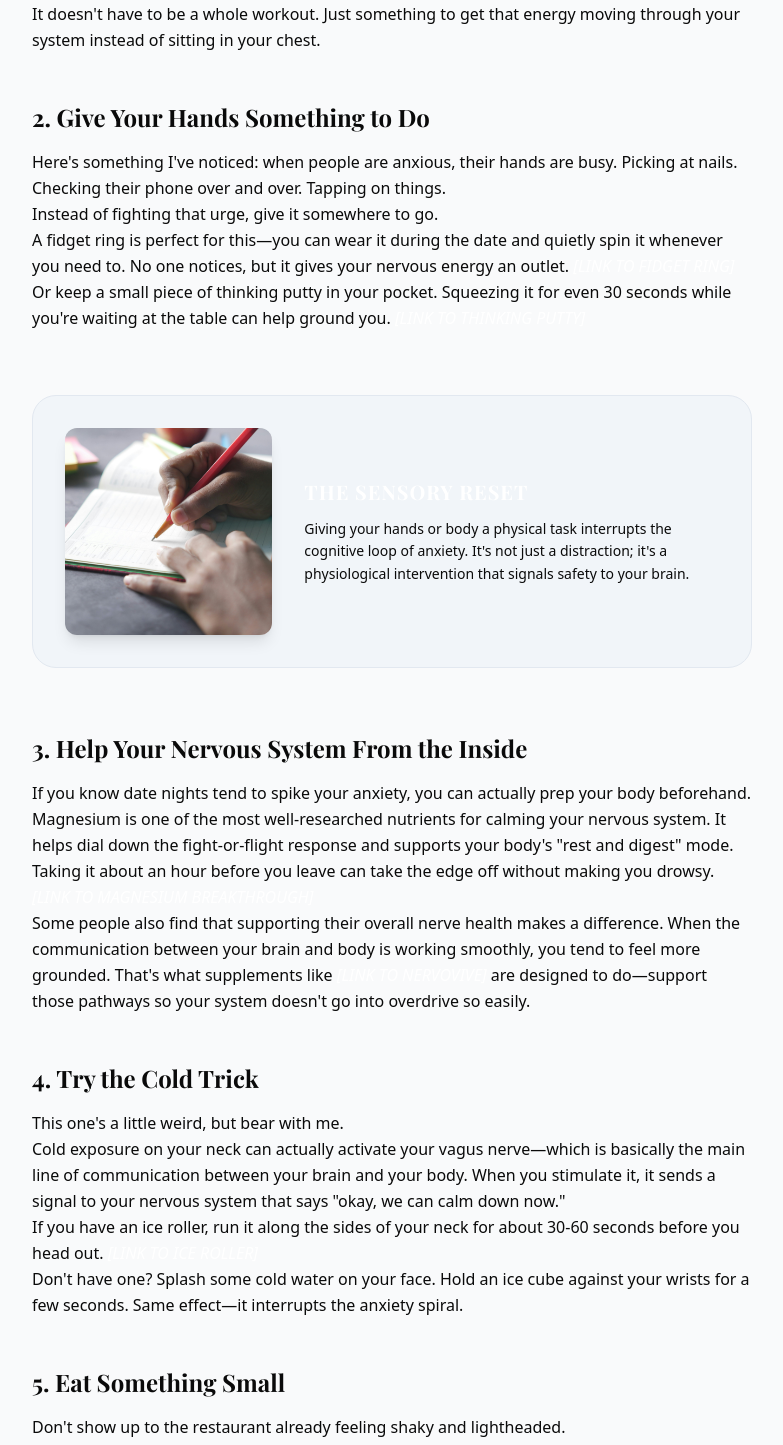
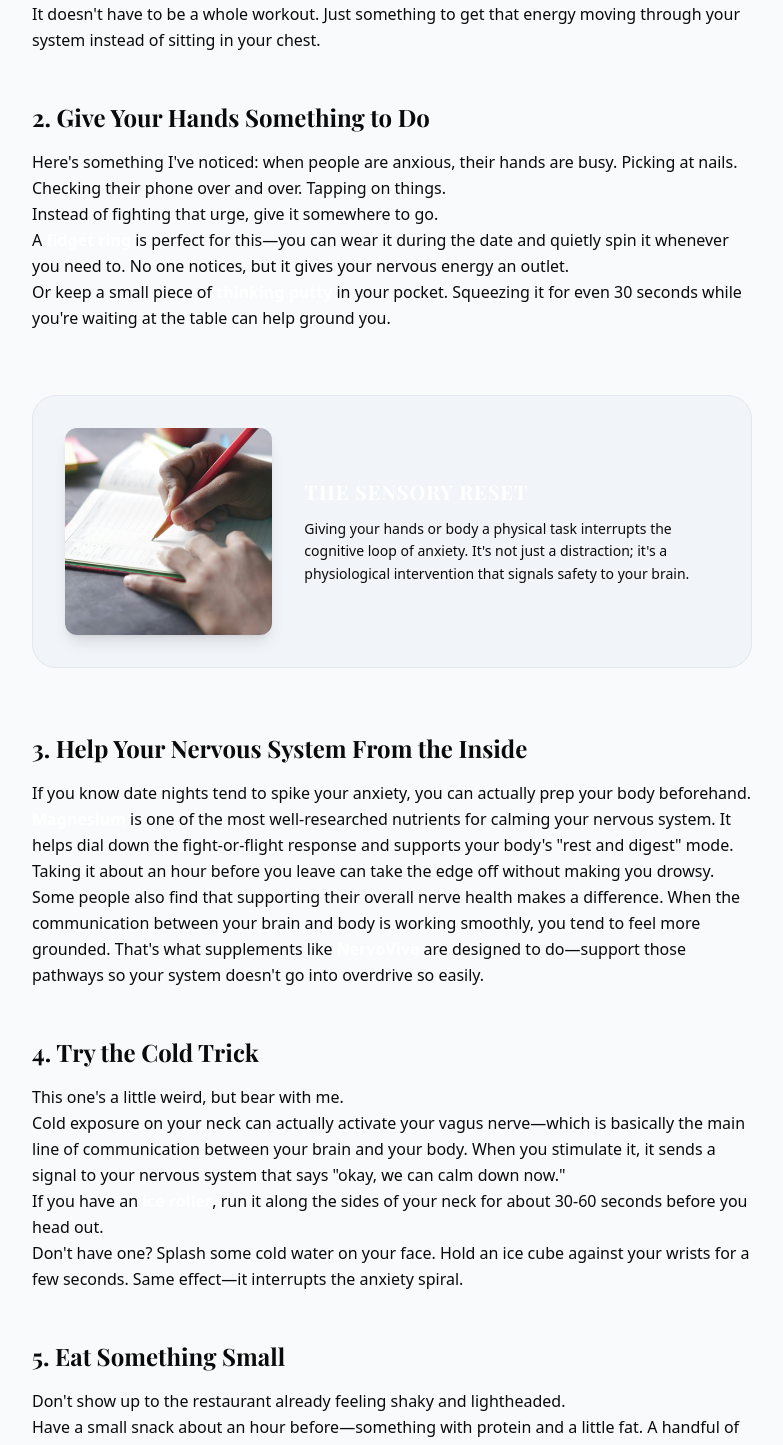
Before and after one commit to FormiloStudios/calmclarity_stitch, a Next.js app: page /articles/why-you-feel-anxious-before-date-night in a window 1280 px wide. Shown: the part 3122-4567 px from the top of the page, without its empty margins (248-1031 px from the left). Built offline with nearby package versions, Linux system fonts and the light colour scheme; a web font is replaced by a local one.

Commit message:
Add affiliate links to Article 1 and remove placeholders

```diff
--- a/src/app/articles/why-you-feel-anxious-before-date-night/page.tsx
+++ b/src/app/articles/why-you-feel-anxious-before-date-night/page.tsx
@@ -137,10 +137,10 @@ export default function ArticlePage() {
                         </p>
                         <p>Instead of fighting that urge, give it somewhere to go.</p>
                         <p>
-                            A fidget ring is perfect for this—you can wear it during the date and quietly spin it whenever you need to. No one notices, but it gives your nervous energy an outlet. <span className="text-primary italic">[LINK TO FIDGET RING]</span>
+                            A <a href="https://amzn.to/4kogorP" target="_blank" rel="noopener noreferrer" className="text-primary hover:underline font-bold">fidget ring</a> is perfect for this—you can wear it during the date and quietly spin it whenever you need to. No one notices, but it gives your nervous energy an outlet.
                         </p>
                         <p>
-                            Or keep a small piece of thinking putty in your pocket. Squeezing it for even 30 seconds while you&#39;re waiting at the table can help ground you. <span className="text-primary italic">[LINK TO THINKING PUTTY]</span>
+                            Or keep a small piece of <a href="https://amzn.to/4chc7Ey" target="_blank" rel="noopener noreferrer" className="text-primary hover:underline font-bold">thinking putty</a> in your pocket. Squeezing it for even 30 seconds while you&#39;re waiting at the table can help ground you.
                         </p>
 
                         <div className="bg-slate-100 dark:bg-white/5 border border-slate-200 dark:border-white/10 p-8 rounded-3xl my-16">
@@ -169,10 +169,10 @@ export default function ArticlePage() {
                             If you know date nights tend to spike your anxiety, you can actually prep your body beforehand.
                         </p>
                         <p>
-                            Magnesium is one of the most well-researched nutrients for calming your nervous system. It helps dial down the fight-or-flight response and supports your body&#39;s "rest and digest" mode. Taking it about an hour before you leave can take the edge off without making you drowsy. <span className="text-primary italic">[LINK TO MAGNESIUM BREAKTHROUGH]</span>
+                            <a href="https://a2828zngl4s9kd09v-s2ng3l9p.hop.clickbank.net" target="_blank" rel="noopener noreferrer" className="text-primary hover:underline font-bold">Magnesium</a> is one of the most well-researched nutrients for calming your nervous system. It helps dial down the fight-or-flight response and supports your body&#39;s "rest and digest" mode. Taking it about an hour before you leave can take the edge off without making you drowsy.
                         </p>
                         <p>
-                            Some people also find that supporting their overall nerve health makes a difference. When the communication between your brain and body is working smoothly, you tend to feel more grounded. That&#39;s what supplements like <span className="text-primary italic">[LINK TO NERVOVIVE]</span> are designed to do—support those pathways so your system doesn&#39;t go into overdrive so easily.
+                            Some people also find that supporting their overall nerve health makes a difference. When the communication between your brain and body is working smoothly, you tend to feel more grounded. That&#39;s what supplements like <a href="https://nervovive.com/video.php?affiliate=clickcham-" target="_blank" rel="noopener noreferrer" className="text-primary hover:underline font-bold">NervoVive</a> are designed to do—support those pathways so your system doesn&#39;t go into overdrive so easily.
                         </p>
 
                         <h3 className="font-display text-2xl font-bold mt-12 mb-4">4. Try the Cold Trick</h3>
@@ -181,7 +181,7 @@ export default function ArticlePage() {
                             Cold exposure on your neck can actually activate your vagus nerve—which is basically the main line of communication between your brain and your body. When you stimulate it, it sends a signal to your nervous system that says "okay, we can calm down now."
                         </p>
                         <p>
-                            If you have an ice roller, run it along the sides of your neck for about 30-60 seconds before you head out. <span className="text-primary italic">[LINK TO ICE ROLLER]</span>
+                            If you have an <a href="https://amzn.to/4qunLzs" target="_blank" rel="noopener noreferrer" className="text-primary hover:underline font-bold">ice roller</a>, run it along the sides of your neck for about 30-60 seconds before you head out.
                         </p>
                         <p>
                             Don&#39;t have one? Splash some cold water on your face. Hold an ice cube against your wrists for a few seconds. Same effect—it interrupts the anxiety spiral.
```
